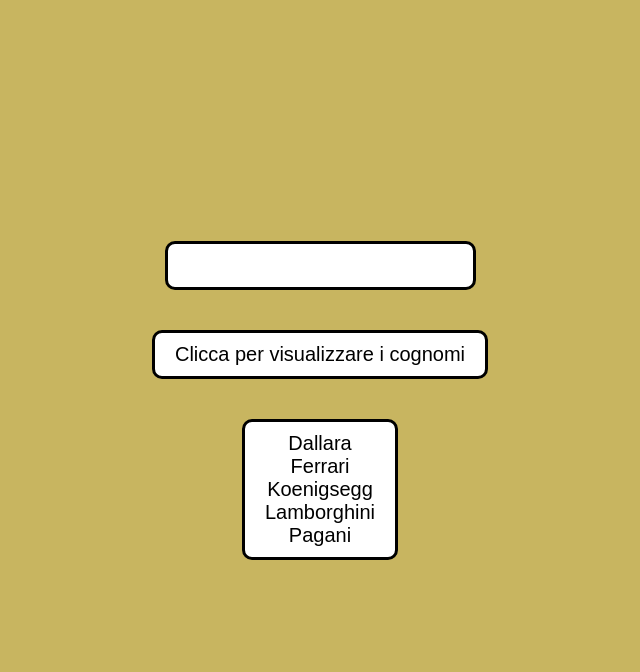
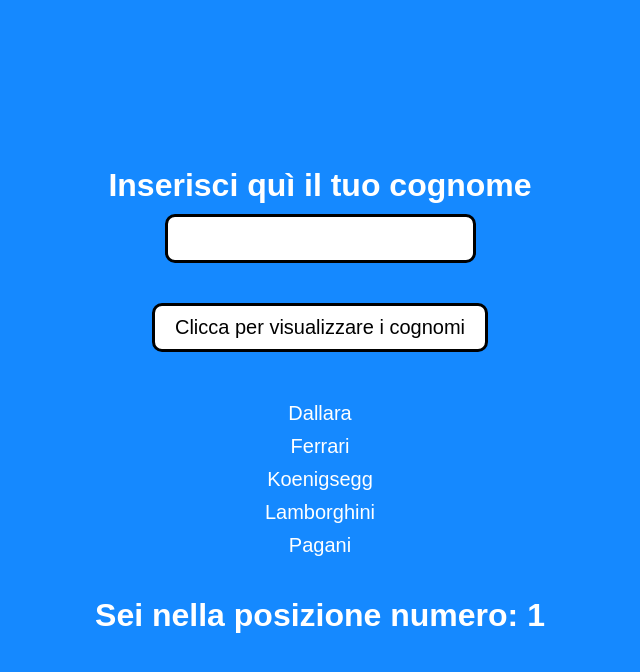
Before and after one commit to Brandon-Ladson/js-lista-cognomi, a plain HTML site: page index.html in a window 1280 px wide. Both pictures are taken after a click on the button "Clicca per visualizzare i cognomi". Shown: the whole page, without its empty margins (320-960 px from the left). Drawn offline with Linux system fonts and the light colour scheme.

Commit message:
rifinitura regole css e js

```diff
--- a/css/style.css
+++ b/css/style.css
@@ -1,3 +1,4 @@
+/* regole generali */
 *{
   margin: 0;
   padding: 0;
@@ -15,7 +16,12 @@
   justify-content: center;
   align-items: center;
   height: 100vh;
-  background-color: #C8B560;
+  background-color: #1589FF;
+  color: #fff;
+}
+
+.container h1:first-of-type{
+  margin-bottom: 10px;
 }
 
 /* rogole input */
@@ -25,7 +31,6 @@
   background-color: #fff;
   border-radius: 10px;
   border: solid #000;
-  margin: 20px 0;
 }
 
 /* regole bottone */
@@ -35,32 +40,24 @@
   background-color: #fff;
   border-radius: 10px;
   border: solid #000;
-  margin: 20px 0;
+  margin: 40px 0;
 }
 
 .container #bottone:hover{
-  transform: scale(1.1);
+  background-color: #2554C7;
+  color: #fff;
+  border: solid #fff;
   cursor: pointer;
 }
 
 /* regole lista */
 .container #lista{
+  text-align: center;
   font-size: 20px;
-  padding: 10px 20px;
   list-style-type: none;
-  text-align: center;
-  background-color: #fff;
-  border-radius: 10px;
-  border: solid #000;
-  margin: 20px 0;
+  margin-bottom: 30px;
 }
 
-/* regole risultato */
-/* .container #mailutente{
-  padding: 20px 5px;
-  margin-top: 40px;
-  border-radius: 10px;
-  border: 3px solid #000;
-  background-color: #fff;
-  color: #000;
-} */
+.container #lista li{
+  margin-bottom: 10px;
+}
--- a/index.html
+++ b/index.html
@@ -8,6 +8,10 @@
   <body>
 
     <div class="container">
+
+      <h1>
+        Inserisci qu&#236; il tuo cognome
+      </h1>
 
       <form class="" action="index.html" method="post">
         <input id="tuocognome" type="text" name="" value="">
@@ -23,6 +27,11 @@
 
       </ul>
 
+      <!-- posizione nella lista -->
+      <h1 id="posizione">
+
+      </h1>
+
 
     </div>
 
--- a/js/script.js
+++ b/js/script.js
@@ -14,10 +14,8 @@
  function() {
 
   cognomeUtente = document.getElementById('tuocognome').value;
-  console.log("è: " + cognomeUtente);
 
   cognomi.push(cognomeUtente);
-  console.log(cognomi);
 
   var i = 0;
   while (i < cognomi.length) {
@@ -29,10 +27,11 @@
     i++;
   }
 
-  // cognomi.sort();
-
+  // stampare lista ordinata e posizione in essa
   document.getElementById('lista').innerHTML = testoDaStampare;
 
+  var posizioneNellaLista = cognomi.indexOf(cognomeUtente);
+
+  document.getElementById('posizione').innerHTML = "Sei nella posizione numero: " + ++posizioneNellaLista;
+
 } );
-
-// ordinare in ordine alfabetico i cognomi
```
